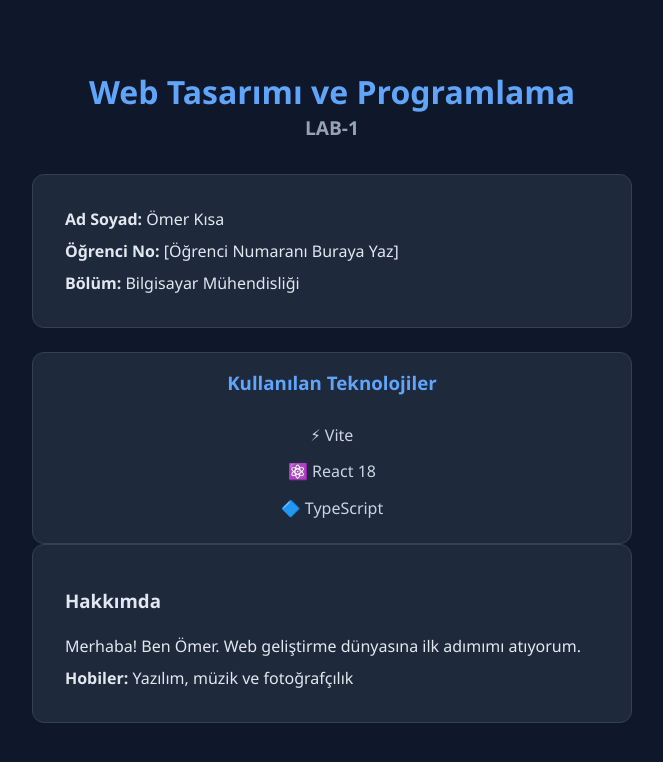
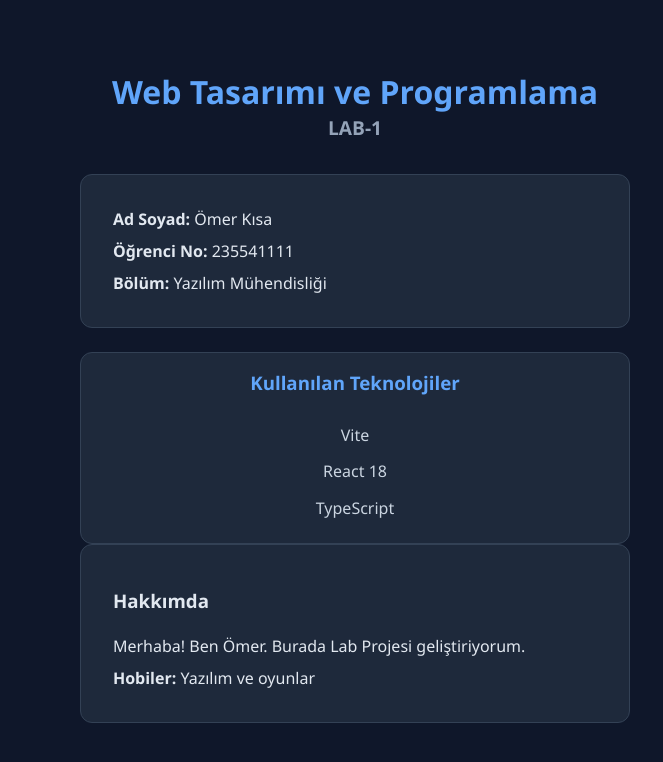
Before and after one commit to omerkisa1/web-lab, a React (Vite) app: page / in a window 1280 px wide. Shown: the top 762 px of the page, without its empty margins (317-980 px from the left). Built offline with nearby package versions, Linux system fonts and the light colour scheme.

Commit message:
update student number

```diff
--- a/src/App.tsx
+++ b/src/App.tsx
@@ -8,23 +8,23 @@ function App() {
 
       <div className="info-card">
         <p><strong>Ad Soyad:</strong> Ömer Kısa</p>
-        <p><strong>Öğrenci No:</strong> [Öğrenci Numaranı Buraya Yaz]</p>
-        <p><strong>Bölüm:</strong> Bilgisayar Mühendisliği</p>
+        <p><strong>Öğrenci No:</strong> 235541111</p>
+        <p><strong>Bölüm:</strong> Yazılım Mühendisliği</p>
       </div>
 
       <div className="tech-stack">
         <h3>Kullanılan Teknolojiler</h3>
         <ul>
-          <li>⚡ Vite</li>
-          <li>⚛️ React 18</li>
-          <li>🔷 TypeScript</li>
+          <li>Vite</li>
+          <li>React 18</li>
+          <li>TypeScript</li>
         </ul>
       </div>
 
       <div className="info-card">
         <h3>Hakkımda</h3>
-        <p>Merhaba! Ben Ömer. Web geliştirme dünyasına ilk adımımı atıyorum.</p>
-        <p><strong>Hobiler:</strong> Yazılım, müzik ve fotoğrafçılık</p>
+        <p>Merhaba! Ben Ömer. Burada Lab Projesi geliştiriyorum.</p>
+        <p><strong>Hobiler:</strong> Yazılım ve oyunlar</p>
       </div>
     </div>
   )
```
Also changed, not shown: 1 other file (tests, documents, lock files or other folders).
